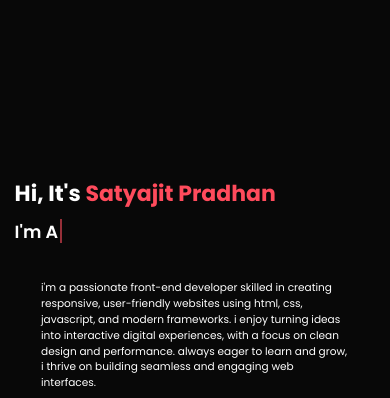
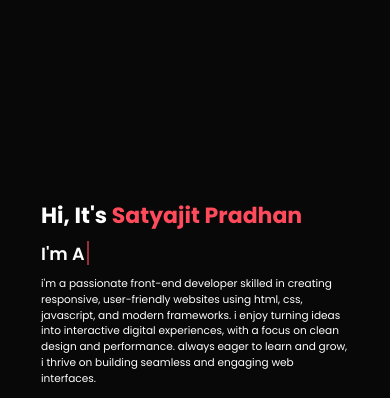
Before and after one commit to Satyajit7822/Portfolio, a plain HTML site: page index.html in a window 390 px wide. Shown: the part 65-463 px from the top of the page. Drawn offline with Linux system fonts and the light colour scheme.

Commit message:
Update responsive.css

```diff
--- a/responsive.css
+++ b/responsive.css
@@ -70,17 +70,13 @@
 @media(max-width:450px){
 
     .home .content p{
-        width: 100%;
-        max-width: 35rem;
-        margin:3rem;
+        width: 35rem;
     }
     .education .timeline-items{
         display: grid;
-
     }
     .contact .form-container form{
         display: grid;
-
     }
     .contact .form-container form .inputs,
     .contact .form-container form .text{
@@ -88,14 +84,11 @@
 }
 .contact .form-container form .inputs .input,
 .contact .form-container form .text textarea{
-
     width: 100%;
 }
 .contact{
     padding: 1rem 0;
 }
-
-
 }
 
 @media(max-width:550px) {
```
